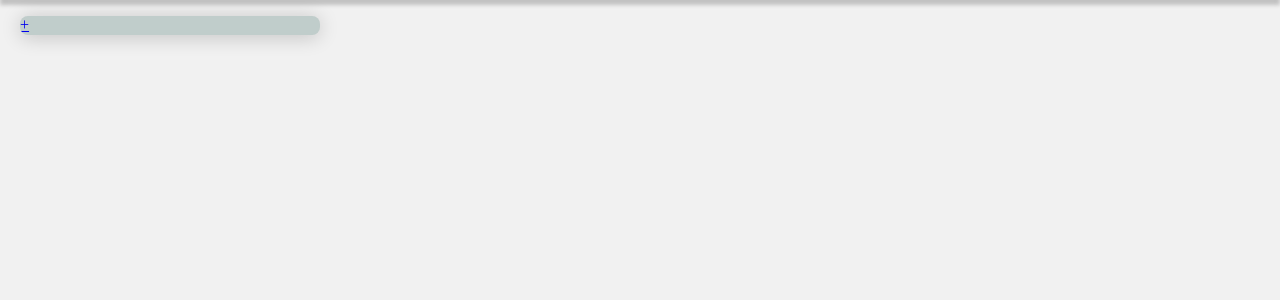
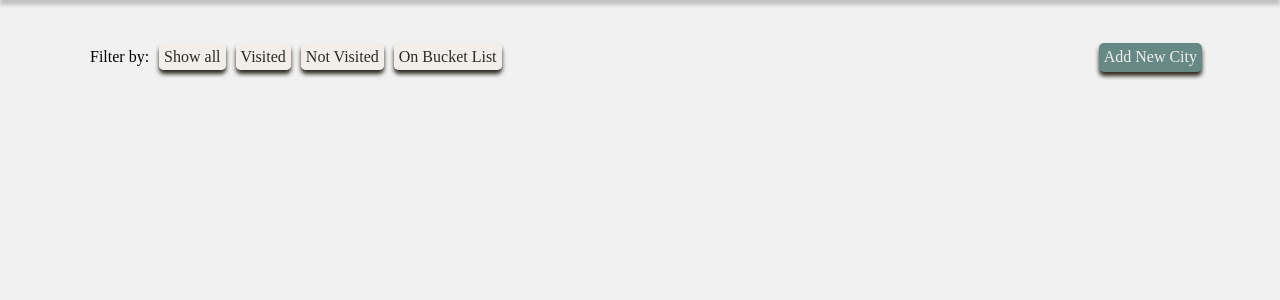
Before and after one commit to mldrenth/travel_bucket_list, a Flask app: page /cities in a window 1280 px wide; the page is wider, and only the part inside the window is pictured. Shown: the part 58-358 px from the top of that part. Run offline with Flask 2, Linux system fonts and the light colour scheme; data that the repository does not hold is empty; some libraries are stand-ins or nearby versions.

Commit message:
Can now filter cities

```diff
--- a/controllers/cities_controller.py
+++ b/controllers/cities_controller.py
@@ -38,6 +38,13 @@ def show_city(id):
     city = city_repository.select(id)
     return render_template('cities/show.html', title = "City Info", city = city)
 
+#FILTER
+#GET '/cities/filter/<option>/<state>
+@cities_blueprint.route("/cities/filter/<option>/<state>")
+def show_filtered_cities(option,state):
+    cities = city_repository.filter(option,state)
+    return render_template("cities/index.html", title = "Cities", cities = cities)
+
 #EDIT
 #GET '/cities/<id>/edit'
 @cities_blueprint.route("/cities/<id>/edit")
--- a/repositories/city_repository.py
+++ b/repositories/city_repository.py
@@ -49,6 +49,19 @@ def select_by_country(country):
         cities.append(city)
     return cities
 
+# FILTER
+def filter(option,state):
+    cities = []
+    boolean_state = state == "true"
+    sql = f"SELECT * FROM cities WHERE {option} = %s"
+    values = [boolean_state]
+    results = run_sql(sql,values)
+    for row in results:
+        country = country_repository.select(row['country_id'])
+        city = City(row['name'], country, row['want_to_visit'], row['visited'], row['id'])
+        cities.append(city)
+    return cities
+
 # UPDATE
 def update(city):
     sql = "UPDATE cities SET (name, country_id, visited, want_to_visit) = (%s, %s, %s, %s) WHERE id = %s"
--- a/templates/cities/index.html
+++ b/templates/cities/index.html
@@ -1,5 +1,14 @@
 {% extends 'base.html' %}
 {% block content %}
+<main>
+    <menu>
+        <ul>Filter by: <li><a href="/cities">Show all</a></li>
+            <li><a href="/cities/filter/visited/true">Visited</a></li>
+            <li><a href="/cities/filter/visited/false">Not Visited</a></li>
+            <li><a href="/cities/filter/want_to_visit/true">On Bucket List</a></li>
+        </ul>
+        <a href="/cities/new">Add New City</a>
+    </menu>
 <div class="container">
     {% for city in cities %}
     <div class="city-div">
@@ -28,7 +37,7 @@
         </div>
     </div>
     {% endfor %}
-    <div class="city-div"><a href="/cities/new">+</a></div>
+
 </div>
 
 {% endblock content %}
```
